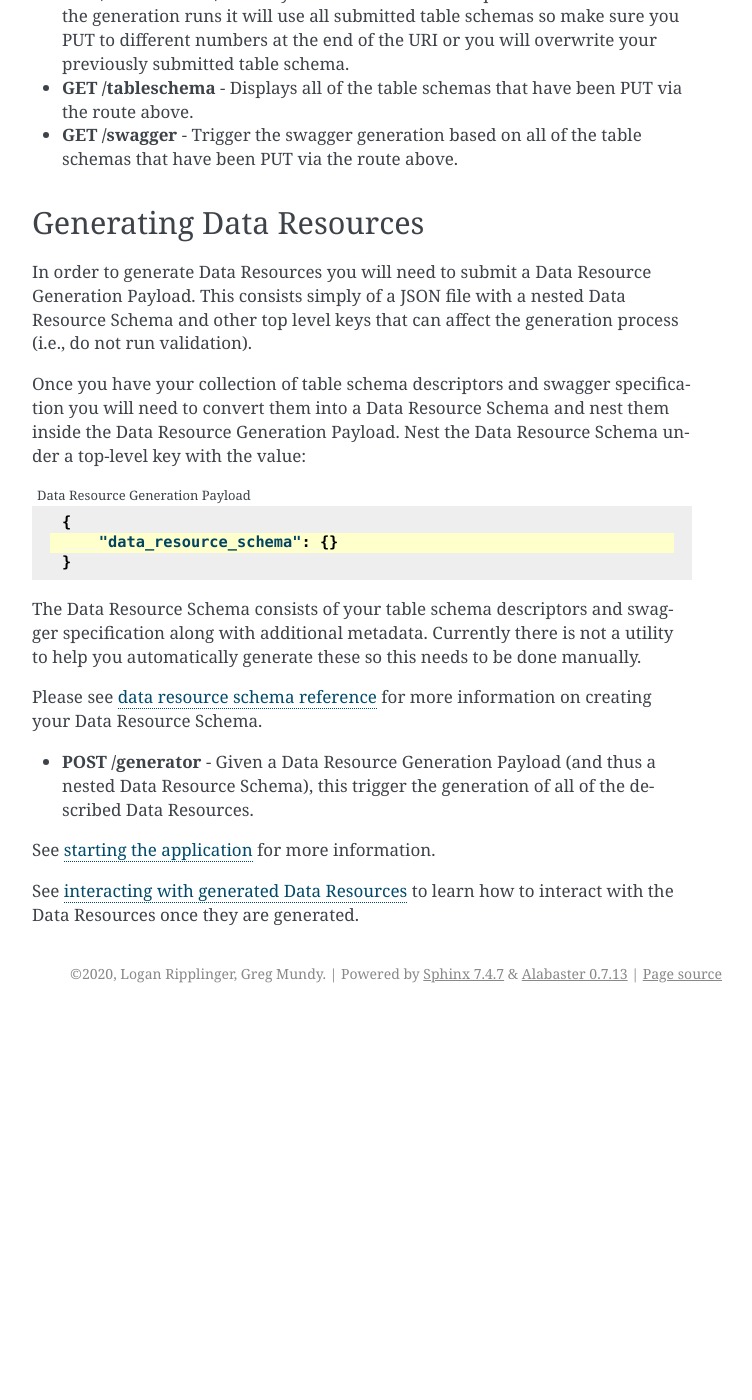
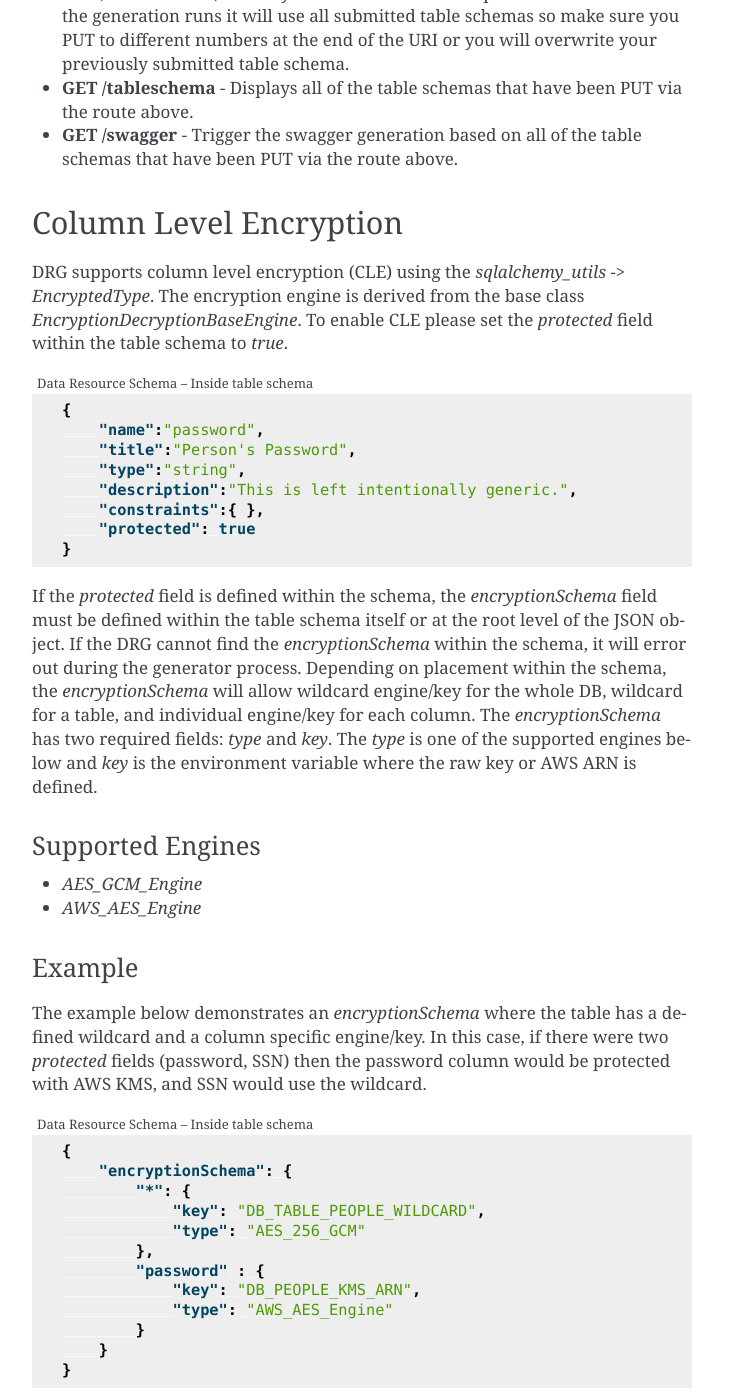
Before and after one commit to brighthive/data-resource-generator, a Sphinx documentation site: the page built from docs/source/basic_usage.rst, in a window 1280 px wide and 1400 px high, scrolled down 891 px. Shown: the whole window, without its empty margins (388-1140 px from the left). Built offline with Sphinx 7.4.7, drawn with Linux system fonts in a browser that asks for light colours; before the commit the page ends 1904 px from its top, so only the background shows below that; some of the changed text lies outside the part shown.

```diff
--- a/docs/source/basic_usage.rst
+++ b/docs/source/basic_usage.rst
@@ -31,6 +31,53 @@ Provided is a utility that takes tables schema definitions of tables and generat
 
 .. _generating-data-resources:
 
+Column Level Encryption
+-----------------------
+
+DRG supports column level encryption (CLE) using the `sqlalchemy_utils` -> `EncryptedType`. The encryption engine is derived from the base class `EncryptionDecryptionBaseEngine`. To enable CLE please set the `protected` field within the table schema to `true`.
+
+.. code-block:: JSON
+    :caption: Data Resource Schema -- Inside table schema
+
+    {
+        "name":"password",
+        "title":"Person's Password",
+        "type":"string",
+        "description":"This is left intentionally generic.",
+        "constraints":{ },
+        "protected": true
+    }
+
+
+If the `protected` field is defined within the schema, the `encryptionSchema` field must be defined within the table schema itself or at the root level of the JSON object. If the DRG cannot find the `encryptionSchema` within the schema, it will error out during the generator process. Depending on placement within the schema, the `encryptionSchema` will allow wildcard engine/key for the whole DB, wildcard for a table, and individual engine/key for each column. The `encryptionSchema` has two required fields: `type` and `key`. The `type` is one of the supported engines below and `key` is the environment variable where the raw key or AWS ARN is defined.
+
+Supported Engines
+'''''''''''''''''
+
+- `AES_GCM_Engine`
+- `AWS_AES_Engine`
+
+Example
+'''''''
+
+The example below demonstrates an `encryptionSchema` where the table has a defined wildcard and a column specific engine/key. In this case, if there were two `protected` fields (password, SSN) then the password column would be protected with AWS KMS, and SSN would use the wildcard.
+
+.. code-block:: JSON
+    :caption: Data Resource Schema -- Inside table schema
+
+    {
+        "encryptionSchema": {
+            "*": {
+                "key": "DB_TABLE_PEOPLE_WILDCARD",
+                "type": "AES_256_GCM"
+            },
+            "password" : {
+                "key": "DB_PEOPLE_KMS_ARN",
+                "type": "AWS_AES_Engine"
+            }
+        }
+    }
+
 Generating Data Resources
 -------------------------
 
```
Also changed, not shown: README.md (+3 -43 lines).
